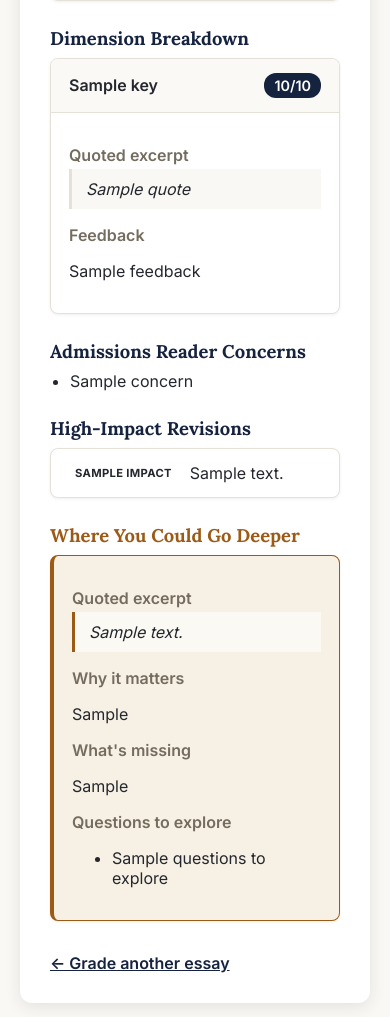
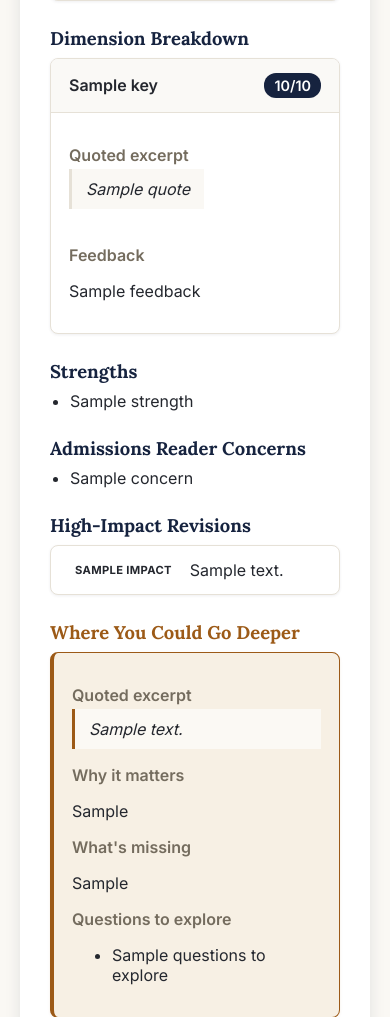
Before and after one commit to minsoo070420-pixel/collegeessaygrader, a Flask app: template templates/results.html in a window 390 px wide, after a click that opens the changed part. Shown: the part 806-1823 px from the top of the page. Run offline with Flask 3, Linux system fonts and the light colour scheme; the template is opened without the code that fills it: most values are stand-ins (such as "Sample title", 1, 10 or a date in 2020).

Commit message:
Add plain-language rule, strengths list, and two-column dimension cards
grading.py: bans metaphorical/dramatic phrasing in AI feedback text in
favor of accurate, literal statements ("This transition is
underdeveloped" over figurative language); adds a "strengths" field
(same anti-filler rule as admissions_reader_concerns, only genuine
quote-backed strengths, no manufactured praise); rewrites the
questions_to_explore style to read as a warm coaching prompt instead of
a formal interview question.

app.py / results.html: wires the new strengths field through to the
results page as its own section. Dimension Breakdown cards now show the
quoted excerpt and feedback side by side instead of stacked, for
readability.

Verified end-to-end in the browser against a deliberately weak test
essay: strengths list stayed to 2 genuine items (not padded), plain
feedback with no figurative language, coaching-style deeper questions,
and the two-column layout confirmed via DOM geometry.

Co-Authored-By: Claude Sonnet 5 <noreply@anthropic.com>

```diff
--- a/app.py
+++ b/app.py
@@ -205,6 +205,7 @@ def analyze():
         overall_score=result.get("overall_score", 0),
         score_band_label=result.get("score_band_label", ""),
         what_i_would_remember=result.get("what_i_would_remember", ""),
+        strengths=result.get("strengths", []),
         admissions_reader_concerns=result.get("admissions_reader_concerns", []),
         high_impact_revisions=result.get("high_impact_revisions", []),
         deeper_ideas=deeper_ideas,
--- a/grading.py
+++ b/grading.py
@@ -71,6 +71,7 @@ JSON_SCHEMA_EXAMPLE = """
     "prompt_fit": { "score": int, "feedback": str }
   },
   "what_i_would_remember": str,
+  "strengths": [str],
   "admissions_reader_concerns": [str],
   "high_impact_revisions": [
     { "impact": "HIGH" | "MEDIUM" | "LOW", "revision": str }
@@ -120,6 +121,19 @@ read as generated rather than genuinely said:
 - The "X isn't just about A, it's B" or "not only X, but Y" construction, in any form.
 - Reaching for a three-item parallel list as a rhetorical crutch. Name exactly as many specific
   things as actually matter, not a tidy rule-of-three by default.
+
+PLAIN LANGUAGE, NOT LITERARY LANGUAGE: Never optimize your feedback for sounding insightful.
+Optimize for being accurate, specific, and useful. Do not use metaphors, dramatic language, or
+literary phrasing in your feedback unless it materially improves clarity — a plain, literal
+description almost always does more work than a figurative one, and it reads as more credible, not
+less.
+BAD: "You move from the court into the classroom without showing the bridge between these two
+worlds."
+GOOD: "This transition is underdeveloped: you jump from basketball to your group project without
+connecting the two."
+This applies to every field in your output, not just "feedback" — "admissions_reader_concerns",
+"high_impact_revisions", "why_it_matters", "overall_summary", all of it. If you notice yourself
+reaching for a metaphor, stop and state the actual, literal observation instead.
 
 ===============================
 THE FOUR ADMISSIONS-READER DIMENSIONS
@@ -222,6 +236,11 @@ OUTPUT FIELDS
 - "what_i_would_remember": 1-3 sentences answering "if I were reading hundreds of applications,
   what would I remember about this student after finishing this essay?" This is more valuable than
   generic writing advice — be specific to what this essay actually reveals.
+- "strengths": 2 or 3 genuine strengths, but ONLY ones that materially matter — do not manufacture
+  praise simply to fill a quota. Each must cite something specific and true in the essay (a moment,
+  a phrase, a choice), never generic praise like "this is well written" or "great job." Apply the
+  same portability test as everywhere else: if the sentence could be pasted onto a different
+  student's essay, rewrite it so it only makes sense here.
 - "admissions_reader_concerns": 2 or 3 concerns, but ONLY ones that materially matter — do not
   manufacture criticisms simply to fill a quota. If only two genuine concerns exist, list two.
 - "high_impact_revisions": revisions ranked by actual impact, each tagged "HIGH", "MEDIUM", or "LOW".
@@ -232,6 +251,12 @@ OUTPUT FIELDS
   For each: "excerpt" (verbatim quote), "why_it_matters", "what_is_missing", and
   "questions_to_explore" (2-3 questions). CRITICAL: do not answer these questions yourself and do
   not invent the student's experience — the student must supply the missing information.
+  Write each entry in "questions_to_explore" as a direct, warm coaching prompt, not a distant
+  interview question: a short imperative pointing at the specific moment, then a simple question
+  about it, then a nudge to keep going.
+  GOOD: "Think of the time when you found genuine joy from that. How did you feel? Expand on that."
+  LESS GOOD (too formal, too distant): "What is one specific interaction you had that stayed with
+  you?"
 - "overall_summary": one flowing paragraph (not labeled sub-sections) that naturally covers what's
   working, what holds the essay back, the single highest-impact revision, and what you would
   remember about this student — see the EXAMPLE below for the tone and structure to aim for.
--- a/static/style.css
+++ b/static/style.css
@@ -313,6 +313,31 @@ h2 {
     padding: 16px 18px;
 }
 
+.dimension-columns {
+    display: flex;
+    gap: 20px;
+    align-items: flex-start;
+}
+
+.dimension-quote-col {
+    flex: 0 0 38%;
+}
+
+.dimension-quote-col blockquote {
+    margin: 0;
+}
+
+.dimension-feedback-col {
+    flex: 1;
+    min-width: 0; /* lets long feedback text wrap instead of forcing the column wider */
+}
+
+@media (max-width: 600px) {
+    .dimension-columns {
+        flex-direction: column;
+    }
+}
+
 .label {
     font-weight: 600;
     color: var(--color-text-muted);
--- a/templates/results.html
+++ b/templates/results.html
@@ -65,16 +65,35 @@
                 </summary>
                 <div class="card-body">
                     {% if data.quote %}
-                    <p class="label">Quoted excerpt</p>
-                    <blockquote>{{ data.quote }}</blockquote>
-                    {% endif %}
-
+                    <div class="dimension-columns">
+                        <div class="dimension-quote-col">
+                            <p class="label">Quoted excerpt</p>
+                            <blockquote>{{ data.quote }}</blockquote>
+                        </div>
+                        <div class="dimension-feedback-col">
+                            <p class="label">Feedback</p>
+                            <p>{{ data.feedback }}</p>
+                        </div>
+                    </div>
+                    {% else %}
                     <p class="label">Feedback</p>
                     <p>{{ data.feedback }}</p>
+                    {% endif %}
                 </div>
             </details>
             {% endfor %}
         </section>
+
+        {% if strengths %}
+        <section>
+            <h2>Strengths</h2>
+            <ul class="concerns-list">
+                {% for strength in strengths %}
+                <li>{{ strength }}</li>
+                {% endfor %}
+            </ul>
+        </section>
+        {% endif %}
 
         {% if admissions_reader_concerns %}
         <section>
```
